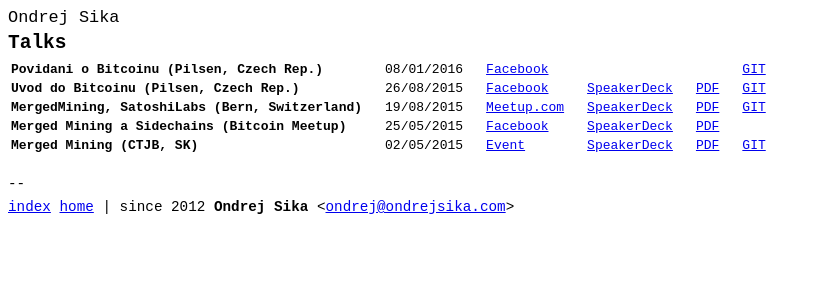
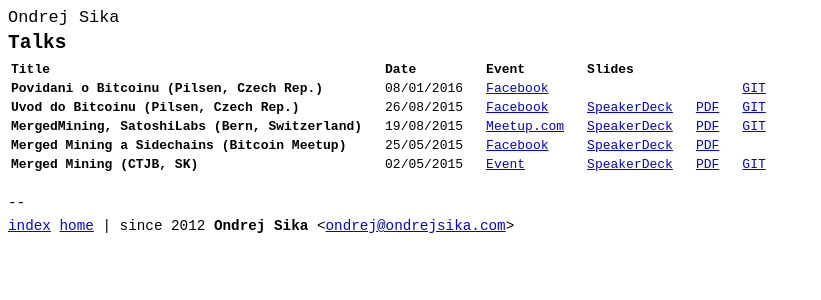
Before and after one commit to ondrejsika/ondrejsika.com, a Jekyll site: the page built from talks/index.md, in a window 1280 px wide. Shown: the top 300 px of the page, without its empty margins (0-821 px from the left). Built offline with Jekyll 4.4.1, drawn with Linux system fonts in a browser that asks for light colours; Markdown is read by kramdown in place of the engine named in the settings; comment, search, counter and statistics services are not loaded.

Commit message:
talks - add header

```diff
--- a/talks/index.md
+++ b/talks/index.md
@@ -6,6 +6,16 @@
 ## Talks
 
 <table>
+
+<tr><th>
+Title
+</th><th>
+Date
+</th><th>
+Event
+</th><th colspan="3">
+Slides
+</th></tr>
 
 <tr id="bitcoin-pilsen-2016"><td>
 <b>Povidani o Bitcoinu (Pilsen, Czech Rep.)</b>
```
